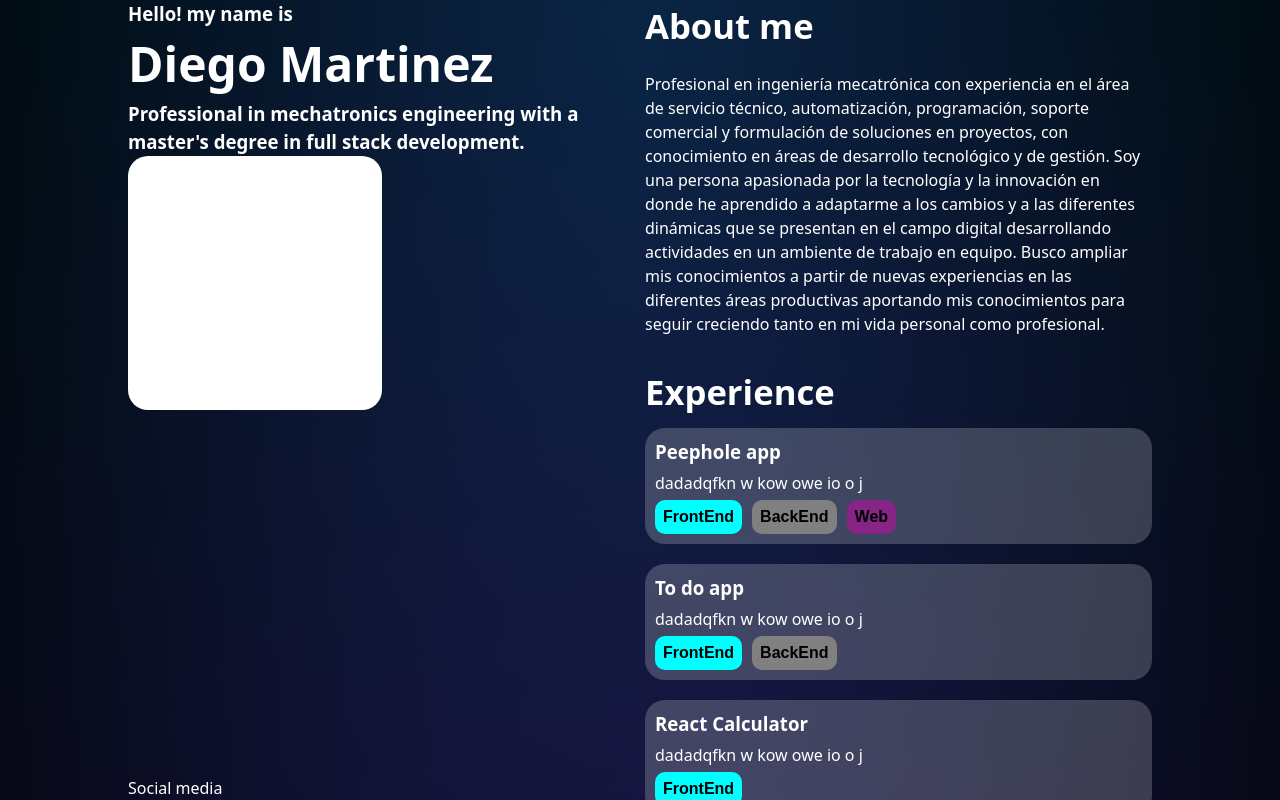
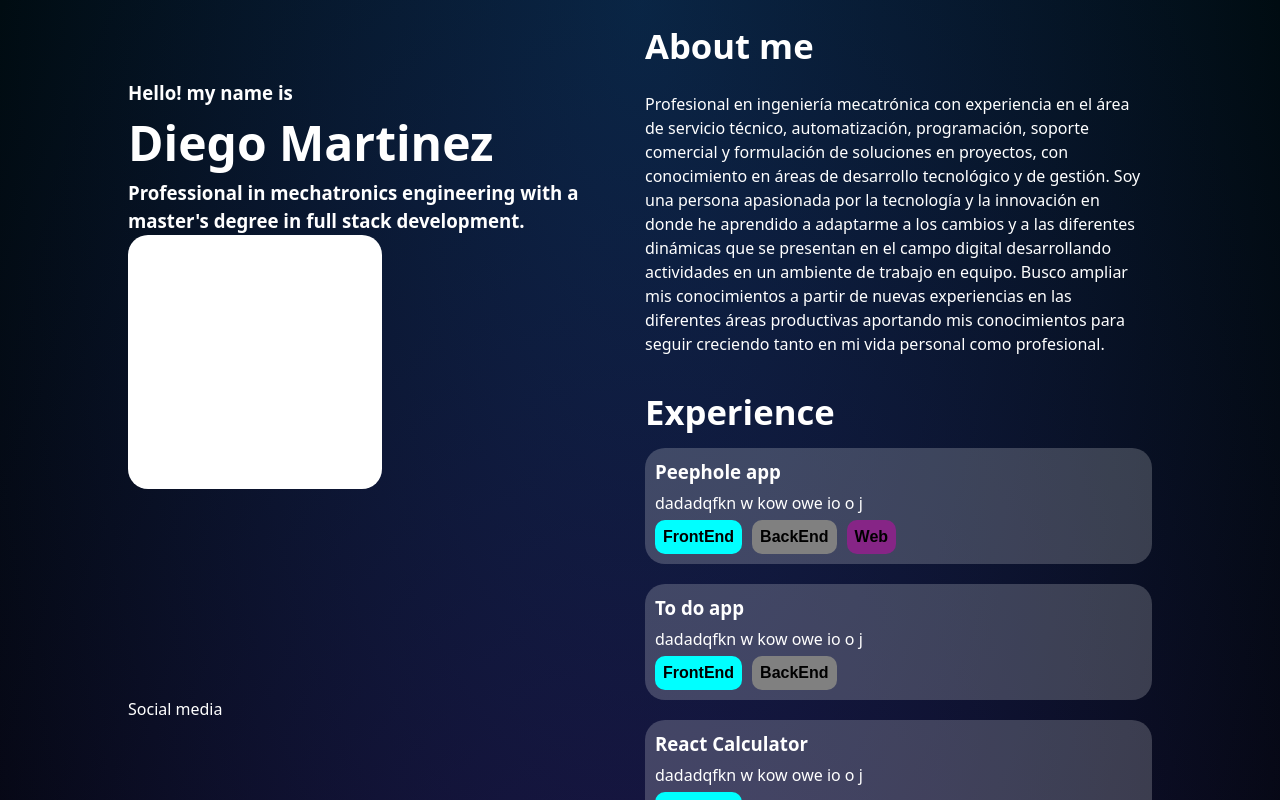
Before and after one commit to DiegoMartinezRey/Portfolio, a React (Vite) app: page / in a window 1280 px wide. Shown: the top 800 px of the page. Built offline with nearby package versions, Linux system fonts and the light colour scheme.

Commit message:
Add margins

```diff
--- a/src/containers/AboutMe/AboutMe.css
+++ b/src/containers/AboutMe/AboutMe.css
@@ -1,4 +1,5 @@
 .flex_AboutMe {
+  margin-top: 20px;
   display: flex;
   flex-direction: column;
   gap: 20px;
--- a/src/containers/Header/Header.css
+++ b/src/containers/Header/Header.css
@@ -2,7 +2,8 @@
   height: 100%;
   display: flex;
   flex-direction: column;
-  justify-content: space-between;
+  justify-content: space-around;
+  gap: 50px;
 }
 
 .profileInfo {
```
